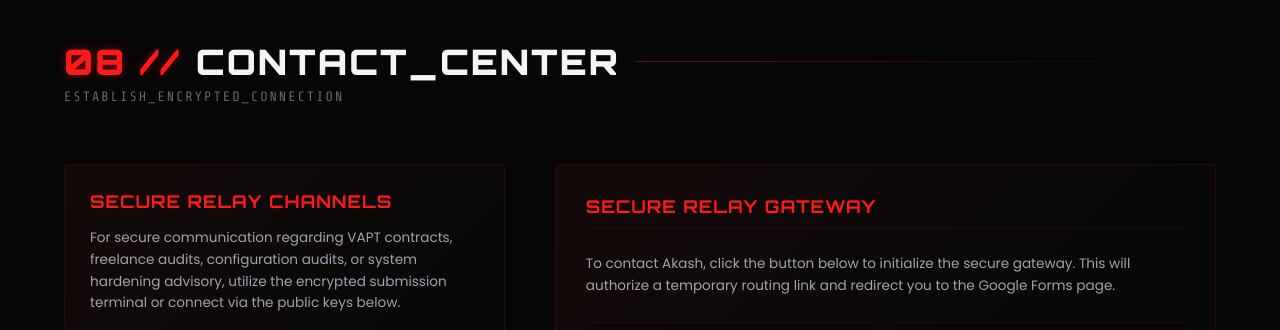
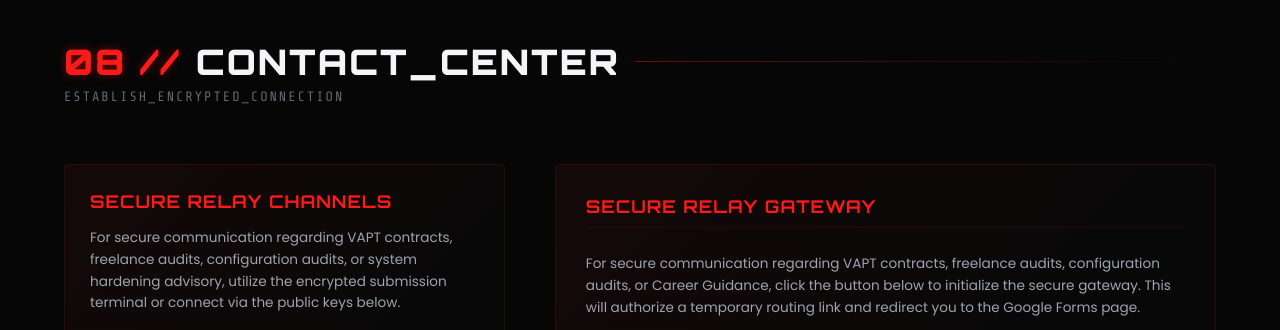
Before and after one commit to bahuli1203/A, a website built with Vite: page index.html in a window 1280 px wide. Shown: the part 8197-8527 px from the top of the page. Built offline with nearby package versions, Linux system fonts and the light colour scheme; animation ran at ten frames a second.

Commit message:
update: contact section description with VAPT contracts, audits and Career Guidance message

```diff
--- a/index.html
+++ b/index.html
@@ -832,8 +832,7 @@
             SECURE RELAY GATEWAY</h3>
 
           <p style="font-size: 0.85rem; color: var(--text-secondary); line-height: 1.6; margin-bottom: 25px;">
-            To contact Akash, click the button below to initialize the secure gateway.
-            This will authorize a temporary routing link and redirect you to the Google Forms page.
+            For secure communication regarding VAPT contracts, freelance audits, configuration audits, or Career Guidance, click the button below to initialize the secure gateway. This will authorize a temporary routing link and redirect you to the Google Forms page.
           </p>
 
           <div style="display: grid; grid-template-columns: 1fr 1fr; gap: 15px; margin-bottom: 25px; font-family: var(--font-mono); font-size: 0.75rem;">
```
